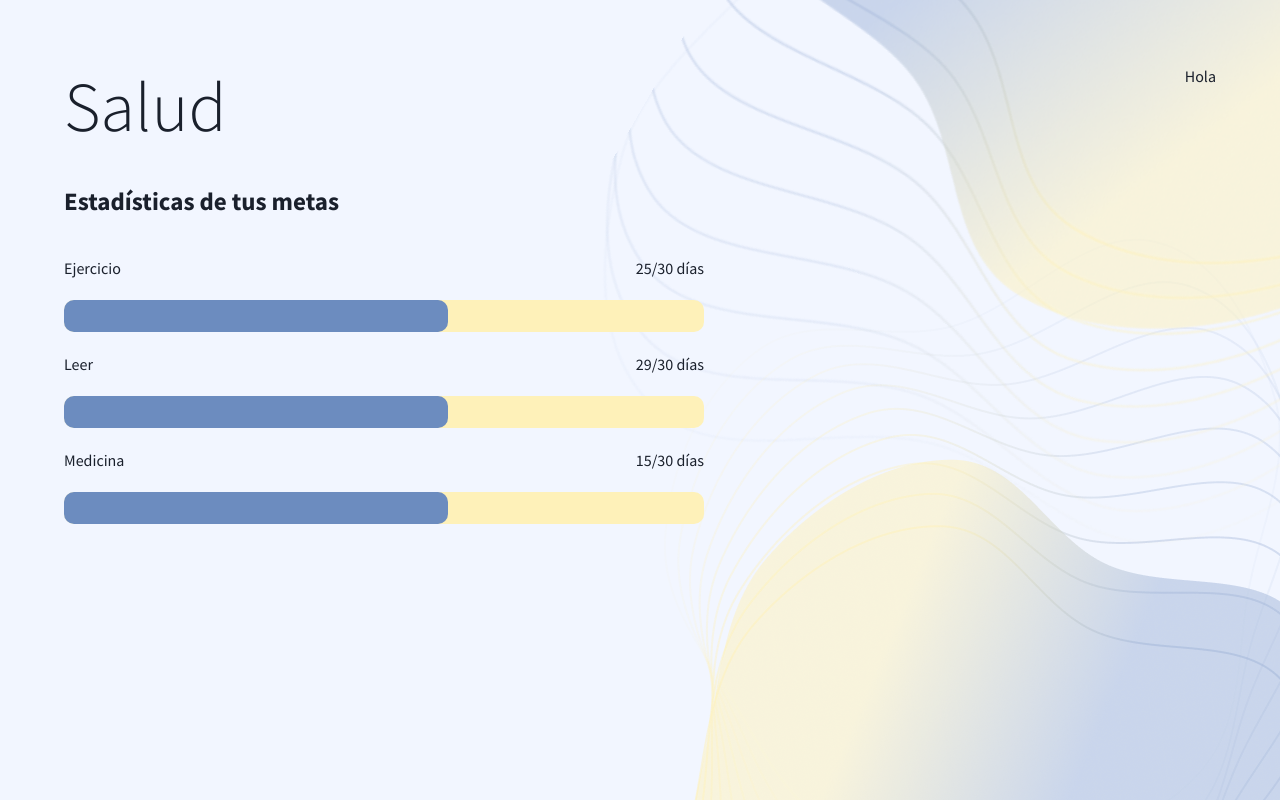
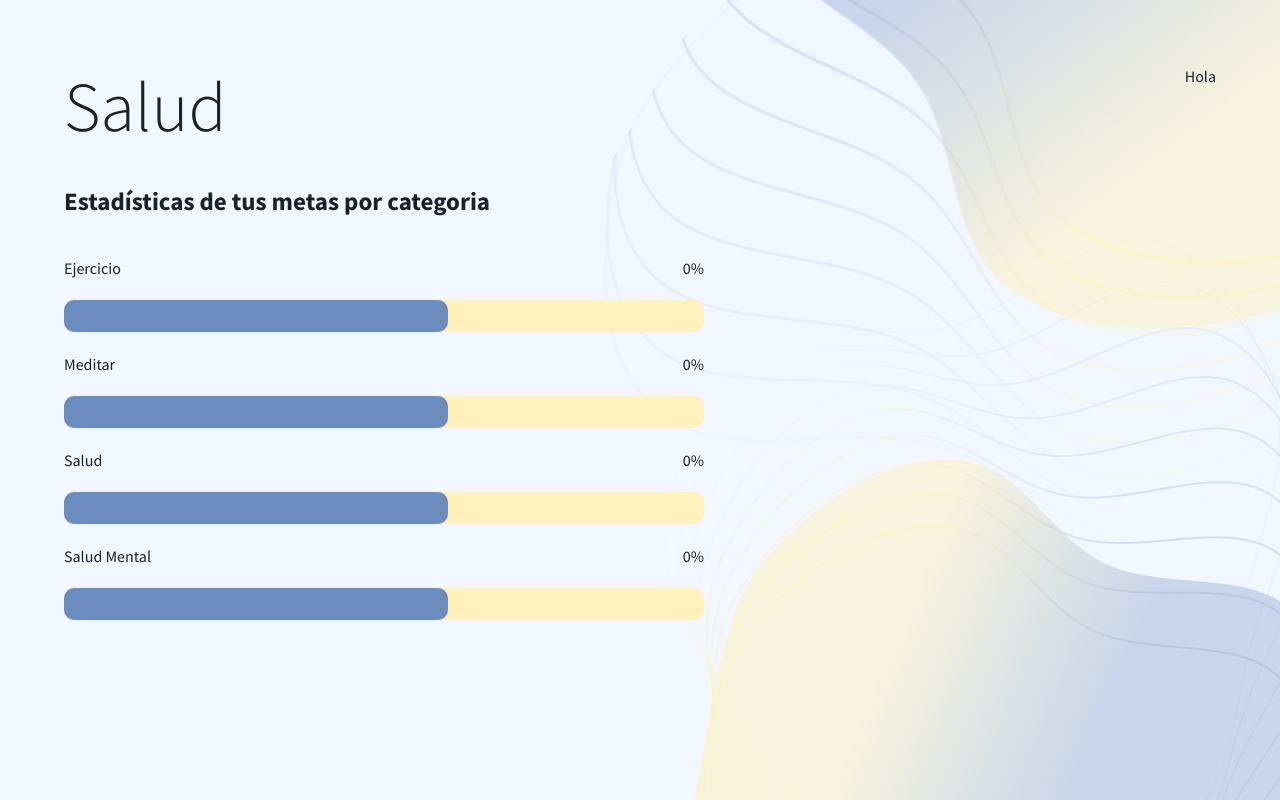
Before and after one commit to andreadelou/Proyecto-_IS, a React (Create React App) app: page /health in a window 1280 px wide. Built offline with nearby package versions, Linux system fonts and the light colour scheme.

Commit message:
estadisticas metas 1
sin animacion pero ya muestra el porcentaje dependiendo de la categoria de metas

```diff
--- a/src/pages/Health.js
+++ b/src/pages/Health.js
@@ -1,15 +1,70 @@
 import React from "react";
 import Header from "../components/Header";
 import "../CSS/Health.css";
+import {
+  addTodoToGoal,
+  getAllGoals,
+  saveGoal,
+  updateGoal,
+  updateGoalTodo,
+  deleteGoal,
+} from "../services/goals.service";
+import GoalModal from "../components/GoalModal";
 
 //importando imagen
 import blob2 from "../assets/blob02.png";
 
 function Health() {
+
+  //jala el total de metas y cuantas han sido completadas para sacar el porcentaje
+   //Categoria Salud
+   let totalS = getAllGoals().filter(element => element.category == "health").length;
+   let contS = getAllGoals().filter(element => element.category == "health" && element.completed == true).length;
+   //verifica que no sea cero para que no de error la division
+   if(totalS == 0)
+   {
+     totalS = 1;
+   }
+   let C_Salud = (contS*100)/totalS;
+   let porcentajeS = C_Salud + "%";
+
+  //Categoria Ejercicio
+  let totalE = getAllGoals().filter(element => element.category == "exercise").length;
+  let contE = getAllGoals().filter(element => element.category == "exercise" && element.completed == true).length;
+  //verifica que no sea cero para que no de error la division
+  if(totalE == 0)
+  {
+    totalE = 1;
+  }
+  let C_Ejercicio = (contE*100)/totalE;
+  let porcentajeE = C_Ejercicio + "%";
+
+  //Categoria Meditar
+  let totalM = getAllGoals().filter(element => element.category == "learn").length;
+  let contM = getAllGoals().filter(element => element.category == "learn" && element.completed == true).length;
+  if(totalM == 0)
+  {
+    totalM = 1;
+  }
+  let C_Meditar = (contM*100)/totalM;
+  let porcentajeM = C_Meditar + "%";
+
+  //Categoria Salud Mental
+  let totalSM = getAllGoals().filter(element => element.category == "mental-health").length;
+  let contSM = getAllGoals().filter(element => element.category == "mental-health" && element.completed == true).length;
+  if(totalSM == 0)
+  {
+    totalSM = 1;
+  }
+  let C_SaludM = (contSM*100)/totalSM;
+  let porcentajeSM = C_SaludM + "%";
+
+
+
   return (
     <div className="health">
       <header className="header">
-        <Header title="Salud" subtitle="Estadísticas de tus metas"></Header>
+        <Header title="Salud" subtitle="Estadísticas de tus metas por categoria"></Header>
         <img className="uno" src={blob2} alt="uno" />
         <img className="dos" src={blob2} alt="dos" />
       </header>
@@ -18,7 +73,7 @@ function Health() {
         <div className="metas-container__stat">
           <div className="metas-container__stat-header">
             <h3 className="">Ejercicio</h3>
-            <p className="">25/30 días</p>
+            <p className="">{porcentajeE}</p>
           </div>
           <div className="progress">
             <div className="progress__content"></div>
@@ -26,8 +81,8 @@ function Health() {
         </div>
         <div className="metas-container__stat">
           <div className="metas-container__stat-header">
-            <h3 className="">Leer</h3>
-            <p className="">29/30 días</p>
+            <h3 className="">Meditar</h3>
+            <p className="">{porcentajeM}</p>
           </div>
           <div className="progress">
             <div className="progress__content"></div>
@@ -35,13 +90,24 @@ function Health() {
         </div>
         <div className="metas-container__stat">
           <div className="metas-container__stat-header">
-            <h3 className="">Medicina</h3>
-            <p className="">15/30 días</p>
+            <h3 className="">Salud</h3>
+            <p className="">{porcentajeS}
+
+            </p>
           </div>
           <div className="progress">
             <div className="progress__content"></div>
           </div>
         </div>
+        <div className="metas-container__stat">
+            <div className="metas-container__stat-header">
+              <h3 className="">Salud Mental</h3>
+              <p className="">{porcentajeSM}</p>
+            </div>
+            <div className="progress">
+              <div className="progress__content"></div>
+            </div>
+          </div>
       </div>
     </div>
   );
--- a/src/services/goals.service.js
+++ b/src/services/goals.service.js
@@ -16,6 +16,14 @@ export const getAllGoals = () => {
  */
 export const saveGoalsInLocal = () => {
     localStorage.setItem(LOCAL_STORAGE_KEY, JSON.stringify(goals))
+}
+/*Eliminar una goal*/
+export const deleteGoal = (goalId) => {
+    goals = goals.map((goal) => {
+        if (goal.id === goalId) {
+            localStorage.removeItem(LOCAL_STORAGE_KEY, JSON.stringify(goals))
+        }
+    });
 }
 
 
```
Also changed, not shown: 2 other files (tests, documents, lock files or other folders).
